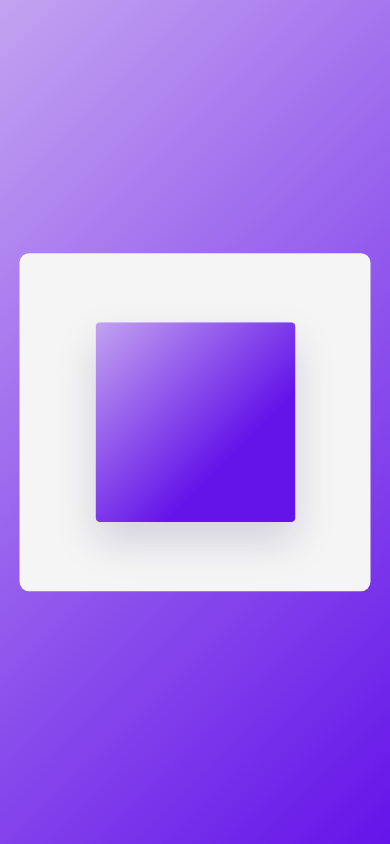
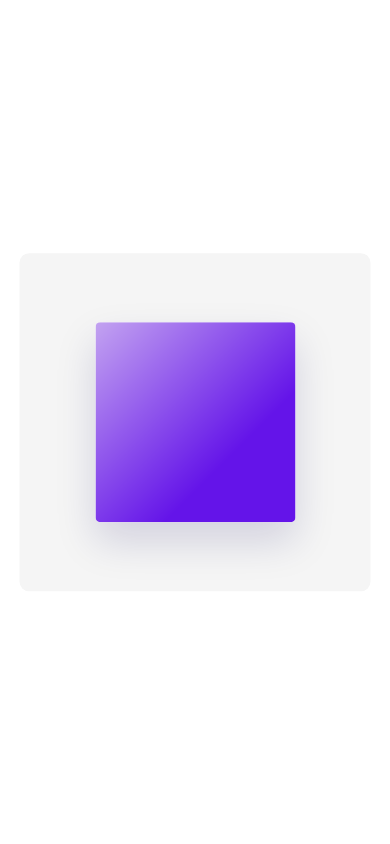
Before and after one commit to paidisettysatyasandeeep/scratch_card, a plain HTML site: page index.html in a window 390 px wide. Drawn offline with Linux system fonts and the light colour scheme.

Commit message:
Version 1

```diff
--- a/style.css
+++ b/style.css
@@ -62,6 +62,9 @@ body {
 }
 
 @media (max-width: 600px) {
+  body{
+    height: auto;
+  }
   .container {
     width: 90%;
     height: 40%;
```
